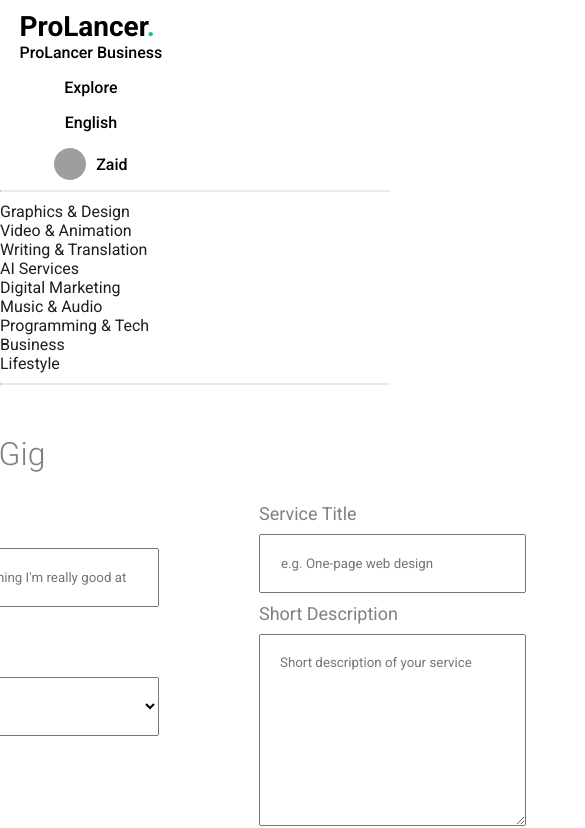
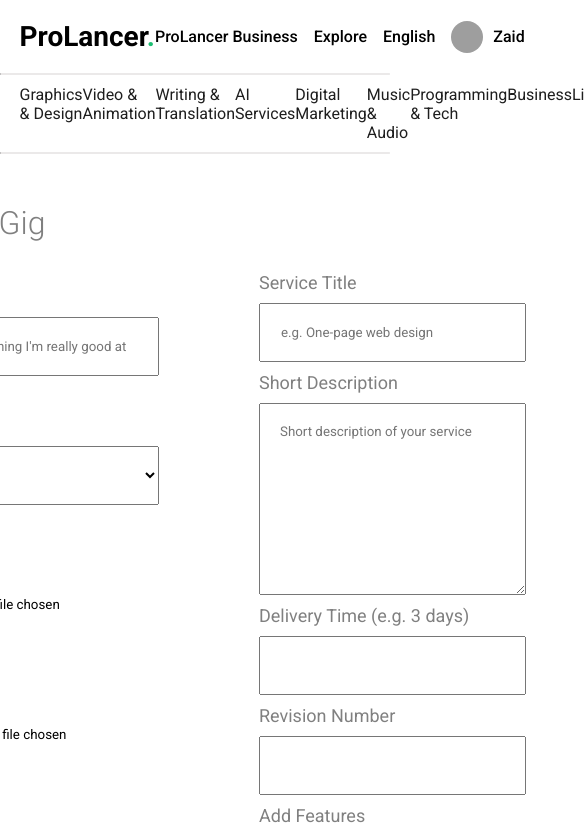
Before and after one commit to redhunt777/ProjectSIH2024, a React (Vite) app in the folder FrontEnd/: page /add in a window 390 px wide. Shown: the top 828 px of the page, 585 px wide, since content can reach past the window. Built offline with nearby package versions, Linux system fonts and the light colour scheme; grey boxes are pictures that could not be loaded.

Commit message:
fronend commit

```diff
--- a/FrontEnd/src/App.jsx
+++ b/FrontEnd/src/App.jsx
@@ -12,7 +12,7 @@
 import Orders from "./pages/orders/Orders";
 import Messages from "./pages/messages/Messages";
 import Message from "./pages/message/Message";
-import MyGigs from "./pages/myGigs/MyGigs";
+import MyGigs from "./pages/mygigs/MyGigs";
 
 function App() {
   const Layout = () => {
--- a/FrontEnd/src/app.scss
+++ b/FrontEnd/src/app.scss
@@ -5,3 +5,13 @@
   }
   scroll-behavior: smooth !important;
 }
+@mixin mobile{
+  @media(max-width: 738px){
+    @content;
+  }
+}
+@mixin tablet{
+  @media(max-width:1024px){
+    @content;
+  }
+}
--- a/FrontEnd/src/components/navbar/Navbar.scss
+++ b/FrontEnd/src/components/navbar/Navbar.scss
@@ -1,3 +1,4 @@
+@import "../../app.scss";
 .navbar {
   display: flex;
   flex-direction: column;
@@ -123,42 +124,3 @@
     z-index: 998;
   }
 }
-
-/* Media Queries */
-@media (max-width: 768px) {
-  .navbar .container {
-    flex-direction: column;
-    align-items: flex-start;
-    padding: 10px 20px;
-  }
-
-  .navbar .links {
-    flex-direction: column;
-    align-items: flex-start;
-    gap: 10px;
-  }
-
-  .navbar .menu {
-    flex-direction: column;
-    align-items: flex-start;
-    width: 100%;
-  }
-}
-
-@media (min-width: 769px) and (max-width: 1024px) {
-  .navbar .container {
-    flex-direction: row;
-    justify-content: space-between;
-    padding: 15px 20px;
-  }
-
-  .navbar .links {
-    gap: 20px;
-  }
-
-  .navbar .menu {
-    flex-direction: row;
-    justify-content: space-between;
-    width: 100%;
-  }
-}
--- a/FrontEnd/src/pages/mygigs/MyGigs.jsx
+++ b/FrontEnd/src/pages/mygigs/MyGigs.jsx
@@ -5,7 +5,7 @@
 function MyGigs() {
   const currentUser = {
     id: 1,
-    username: "Anna",
+    username: "Zaid",
     isSeller: true,
   };
 
```
